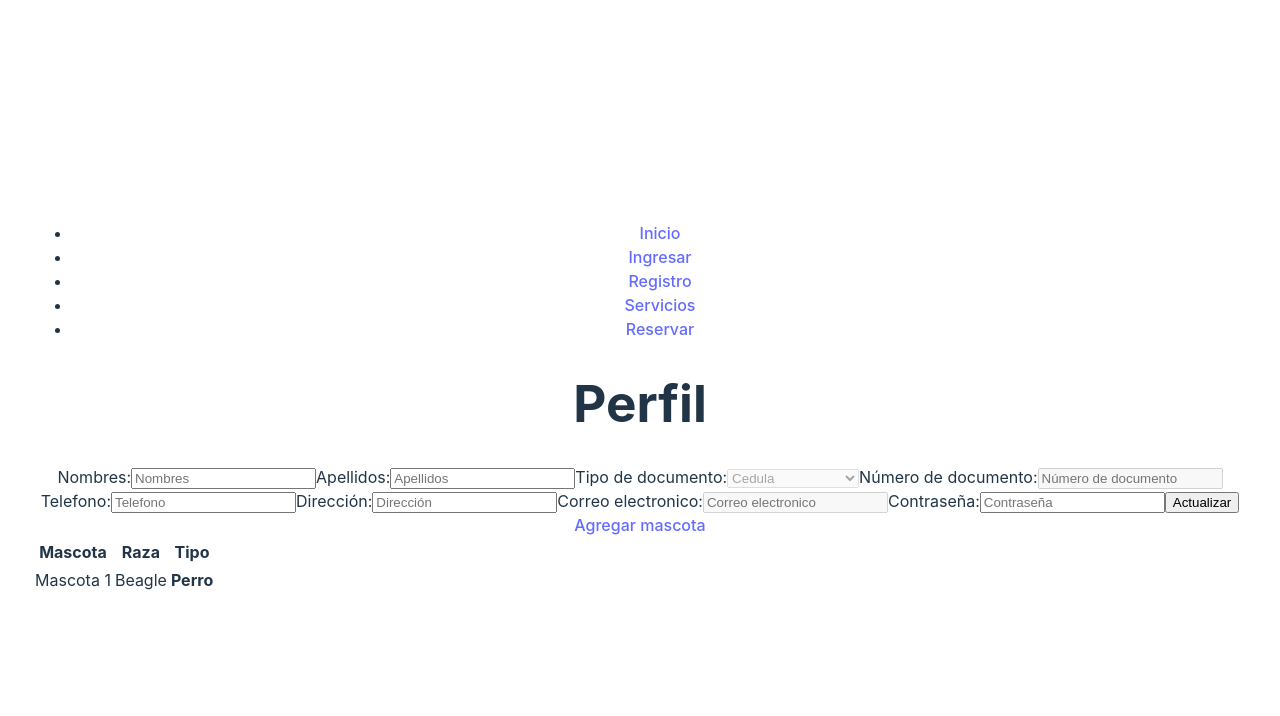
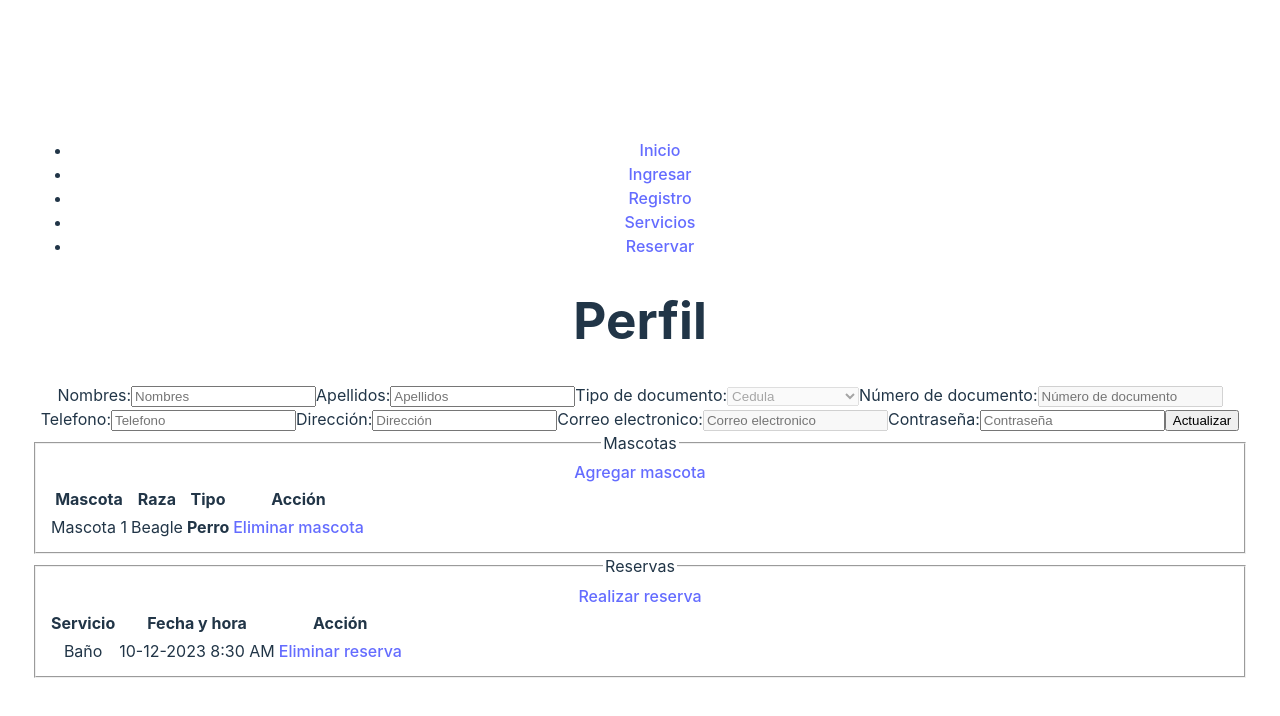
Before and after one commit to NeryiDuran/petSpa-frontend, a React (Vite) app: page /perfil in a window 1280 px wide. Shown: the top 716 px of the page. Built offline with nearby package versions, Linux system fonts and the light colour scheme.

Commit message:
se añade el componente para reservar

```diff
--- a/src/App.jsx
+++ b/src/App.jsx
@@ -6,6 +6,7 @@ import Ingresar from './components/ingresar/Ingresar';
 import Registrar from './components/registrar/Registrar';
 import Perfil from './components/perfil/Perfil';
 import Mascota from './components/mascota/Mascota';
+import Reserva from './components/reseva/Reserva';
 
 function App() {
 
@@ -42,6 +43,8 @@ function App() {
                         element={<Perfil/>}/>
                     <Route exact path='/agregar-mascota'
                         element={<Mascota/>}/>
+                    <Route exact path='/reservar'
+                        element={<Reserva/>}/>
                 </Routes>
             </div>
         </Router>
--- a/src/components/perfil/Perfil.jsx
+++ b/src/components/perfil/Perfil.jsx
@@ -76,6 +76,8 @@ function Perfil() {
                     <input type='submit' value='Actualizar'/>
                 </form>
             </div>
+            <fieldset>
+                <legend>Mascotas</legend>
                 <div>
                     <Link to="/agregar-mascota">Agregar mascota</Link>
                     <table>
@@ -84,6 +86,7 @@ function Perfil() {
                                 <th>Mascota</th>
                                 <th>Raza</th>
                                 <th>Tipo</th>
+                                <th>Acción</th>
                             </tr>
                         </thead>
                         <tbody>
@@ -91,10 +94,38 @@ function Perfil() {
                                 <td>Mascota 1</td>
                                 <td>Beagle</td>
                                 <th>Perro</th>
+                                <th>
+                                    <Link to="/agregar-mascota">Eliminar mascota</Link>
+                                </th>
                             </tr>
                         </tbody>
                     </table>
                 </div>
+            </fieldset>
+            <fieldset>
+                <legend>Reservas</legend>
+                <div>
+                    <Link to="/reservar">Realizar reserva</Link>
+                    <table>
+                        <thead>
+                            <tr>
+                                <th>Servicio</th>
+                                <th>Fecha y hora</th>
+                                <th>Acción</th>
+                            </tr>
+                        </thead>
+                        <tbody>
+                            <tr>
+                                <td>Baño</td>
+                                <td>10-12-2023 8:30 AM</td>
+                                <th>
+                                    <Link to="/agregar-mascota">Eliminar reserva</Link>
+                                </th>
+                            </tr>
+                        </tbody>
+                    </table>
+                </div>
+            </fieldset>
         </>
     )
 }
--- /dev/null
+++ b/src/components/reseva/Reserva.jsx
@@ -0,0 +1,43 @@
+import {useState} from 'react'
+import './Reserva.css'
+
+function Reserva() {
+    const [servicio, setServicio] = useState('');
+    const [fecha, setFecha] = useState('');
+
+    function reservar(event) {
+        event.preventDefault();
+        // alert(`correo ${correo} contraseña ${contrasena}`);
+    }
+
+    return (
+        <>
+            <h1>Reservar</h1>
+            <div>
+                <form onSubmit={reservar}>
+                    <label htmlFor='servicio'>Servicios:</label>
+                    <select id='servicio'
+                        required={true}
+                        value={servicio}
+                        onChange={
+                            event => setServicio(event.target.value)
+                    }>
+                        <option value="CC">Servicio 1</option>
+                        <option value="CE">Servicio 2</option>
+                    </select>
+                    <label htmlFor='fecha'>Fecha y hora:</label>
+                    <input id='fecha' type='datetime-local'
+                        step={900}
+                        required={true}
+                        value={fecha}
+                        onChange={
+                            event => setFecha(event.target.value)
+                        }/>
+                    <input type='submit' value='Reservar'/>
+                </form>
+            </div>
+        </>
+    )
+}
+
+export default Reserva;
```
Also changed, not shown: src/components/reseva/Reserva.css (added). Lines whose indentation alone changed are shown as unchanged.
